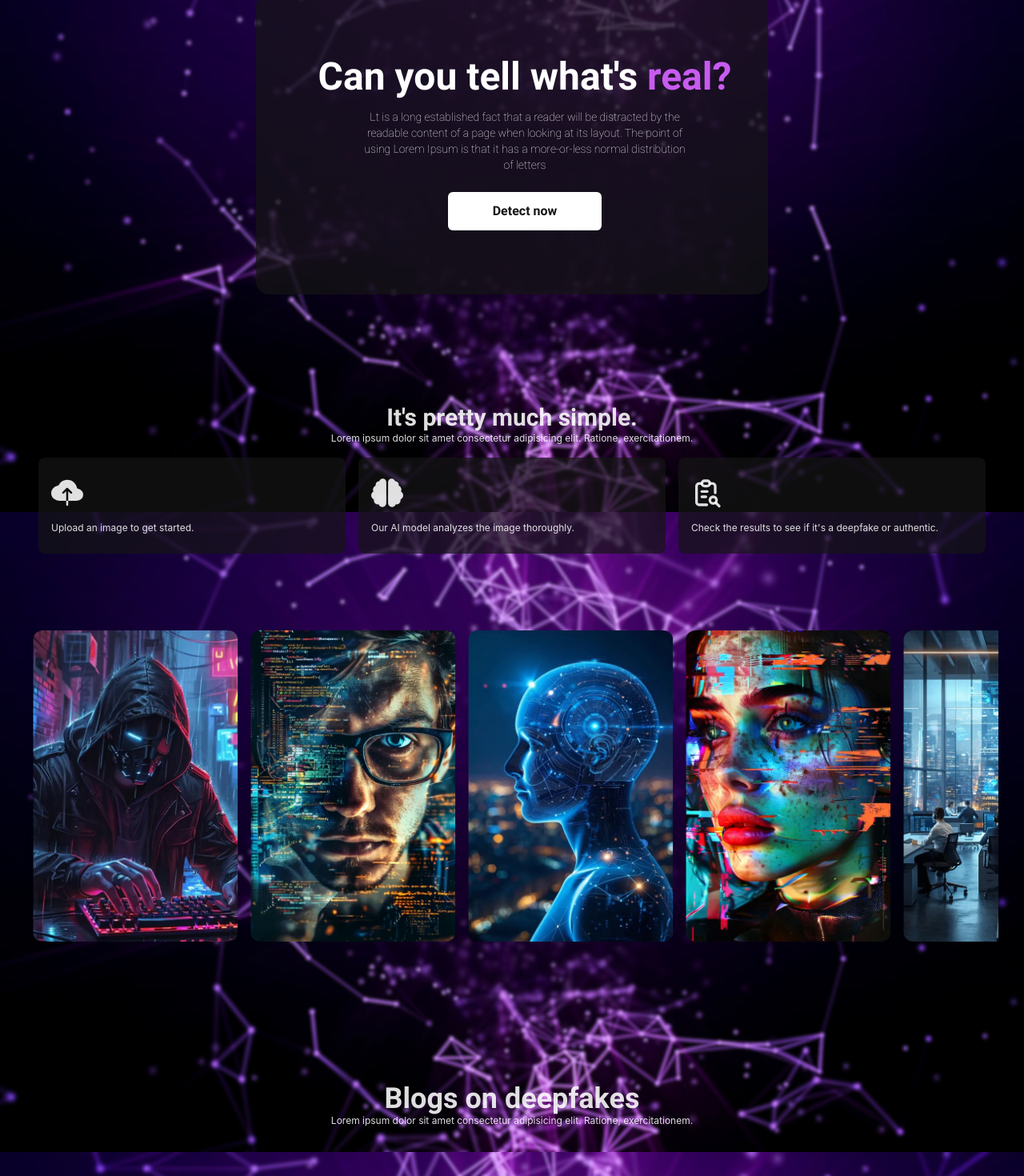
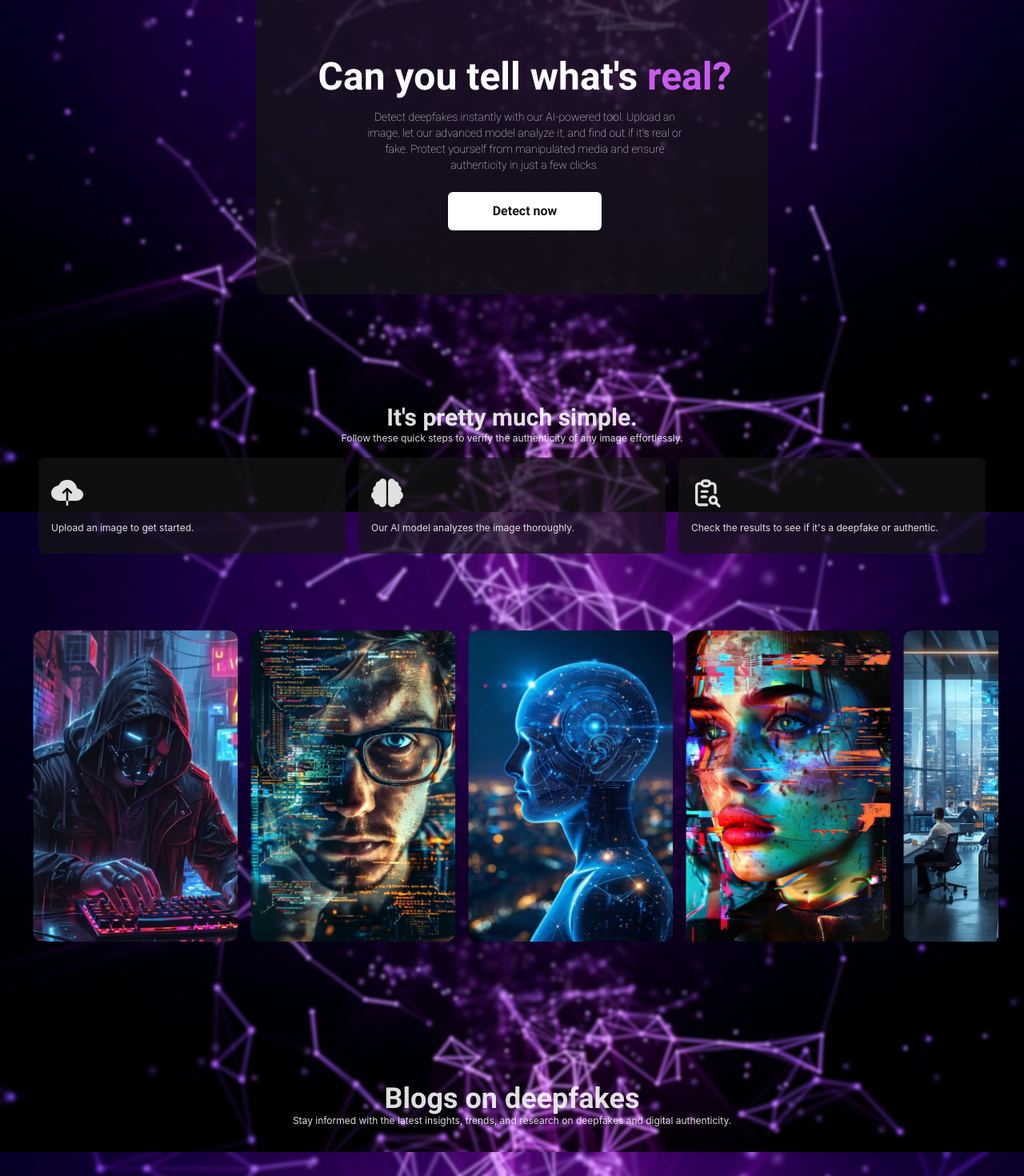
Before and after one commit to srijitt/deeptruth-ai, a React (Vite) app in the folder frontend/: page / in a window 1280 px wide. Shown: the part 160-1630 px from the top of the page at 80% size. Built offline with nearby package versions, Linux system fonts and the light colour scheme.

Commit message:
removed lorem

```diff
--- a/frontend/src/pages/Landing.jsx
+++ b/frontend/src/pages/Landing.jsx
@@ -61,7 +61,7 @@ const Landing = () => {
                         className='w-[90vw] md:w-[80vw] lg:w-[70vw] xl:w-[50vw] flex flex-col items-start md:items-center justify-center bg-primary bg-opacity-70 rounded-2xl py-14 md:py-16 lg:py-20 pl-8'>
                         <div className='flex flex-col items-start md:items-center md:text-center justify-center'>
                             <h1 className='text-4xl lg:text-5xl font-pbold text-white w-fit'>Can you tell what's <span className='text-secondary'>real?</span></h1>
-                            <p className='mt-2 lg:mt-4 text-white text-xs md:text-sm lg:text-md font-pthin w-2/3'>Lt is a long established fact that a reader will be distracted by the readable content of a page when looking at its layout. The point of using Lorem Ipsum is that it has a more-or-less normal distribution of letters</p>
+                            <p className='mt-2 lg:mt-4 text-white text-xs md:text-sm lg:text-md font-pthin w-2/3'>Detect deepfakes instantly with our AI-powered tool. Upload an image, let our advanced model analyze it, and find out if it's real or fake. Protect yourself from manipulated media and ensure authenticity in just a few clicks.</p>
                         </div>
 
                         <div className='flex flex-col items-start justify-center mt-6'>
@@ -77,7 +77,7 @@ const Landing = () => {
                 <div className='mt-14 w-full flex flex-col items-start md:items-center justify-center px-8'>
                     <div className='md:text-center'>
                         <h1 className='text-3xl font-pbold'>It's pretty much simple.</h1>
-                        <p className='text-xs'>Lorem ipsum dolor sit amet consectetur adipisicing elit. Ratione, exercitationem.</p>
+                        <p className='text-xs'>Follow these quick steps to verify the authenticity of any image effortlessly.</p>
                     </div>
                     <div className='flex flex-col items-start justify-center mt-4'>
                         <div className='flex flex-wrap justify-between items-center gap-4'>
@@ -100,7 +100,7 @@ const Landing = () => {
                 <div className='pt-24 px-8 pb-20 md:px-8 w-full flex flex-col items-start md:items-center justify-center'>
                 <div className='md:text-center'>
                         <h1 className='text-3xl lg:text-4xl font-pbold'>Blogs on deepfakes</h1>
-                        <p className='text-xs'>Lorem ipsum dolor sit amet consectetur adipisicing elit. Ratione, exercitationem.</p>
+                        <p className='text-xs'>Stay informed with the latest insights, trends, and research on deepfakes and digital authenticity.</p>
                     </div>
                     <div className='flex flex-col items-start justify-center mt-4'>
                         <Blog />
--- a/frontend/src/pages/Login.jsx
+++ b/frontend/src/pages/Login.jsx
@@ -72,7 +72,7 @@ function Login() {
         <div className='bg-layer w-[90vw] lg:w-[40vw] h-[60vh] lg:h-[50vh] xl:h-[60vh] py-10 rounded-lg flex flex-col items-center'>
           <div className='flex flex-col justify-center items-center'>
             <h1 className='text-secondary text-3xl font-pbold'>Login</h1>
-            <p className='mt-2 text-xs font-pregular w-2/3 text-center'>Lorem ipsum, dolor sit amet consectetur adipisicing elit. Repellendus, recusandae.</p>
+            <p className='mt-2 text-xs font-pregular w-2/3 text-center'>Access your account to explore more features and track your analysis history.</p>
           </div>
 
           <div className='text-sm text-red-400'>{error}</div>
--- a/frontend/src/pages/Signup.jsx
+++ b/frontend/src/pages/Signup.jsx
@@ -72,7 +72,7 @@ function Signup() {
                 <div className='bg-layer w-[90vw] lg:w-[45vw] h-[75vh] lg:h-[60vh] xl:h-[75vh] py-10 rounded-lg flex flex-col items-center'>
                     <div className='flex flex-col justify-center items-center'>
                         <h1 className='text-secondary text-3xl font-pbold'>Signup</h1>
-                        <p className='mt-2 text-xs font-pregular w-2/3 text-center'>Lorem ipsum, dolor sit amet consectetur adipisicing elit. Repellendus, recusandae.</p>
+                        <p className='mt-2 text-xs font-pregular w-2/3 text-center'>Create your account to start detecting deepfakes and secure your digital presence.</p>
                     </div>
 
                     <div className='text-sm text-red-400'>{error}</div>
```
